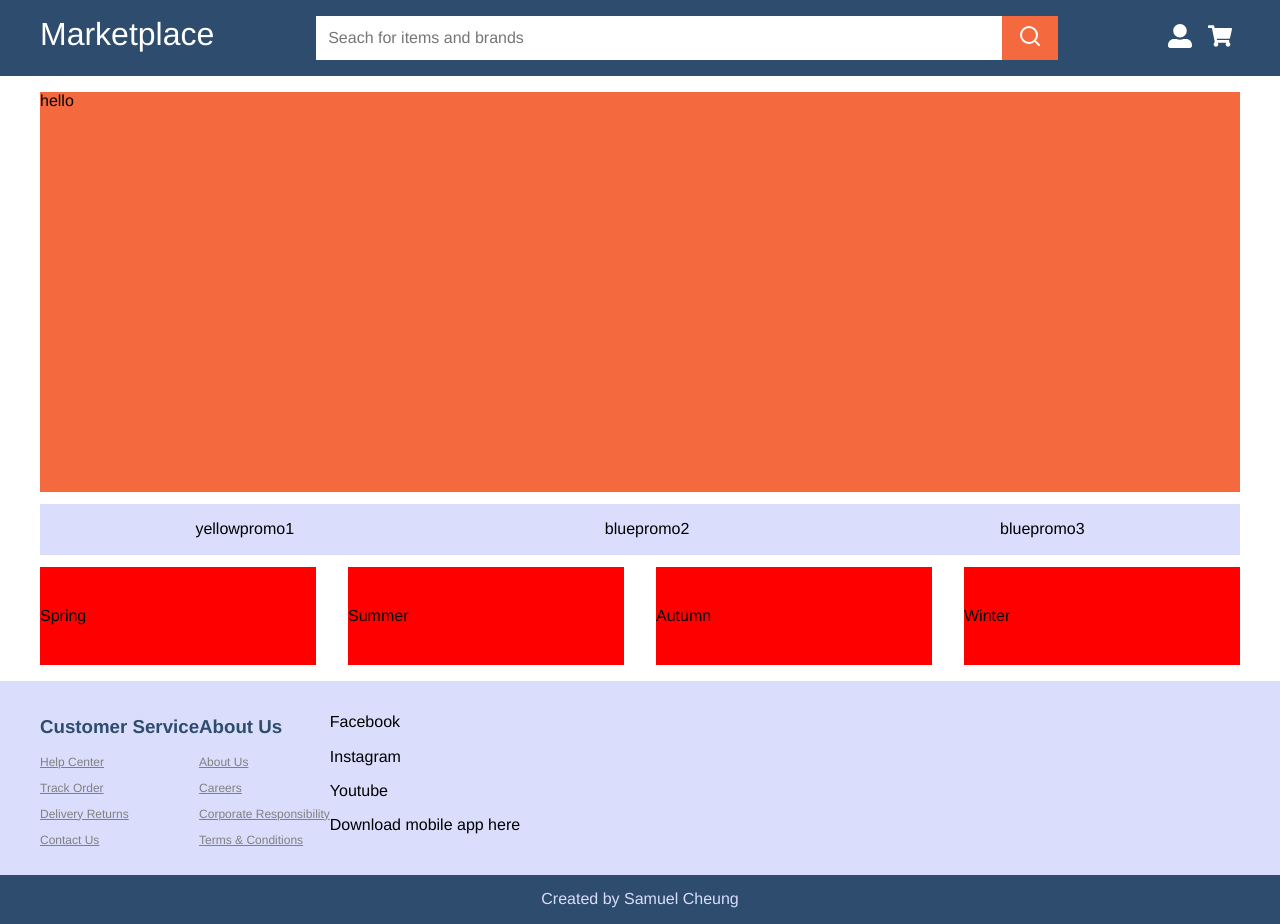
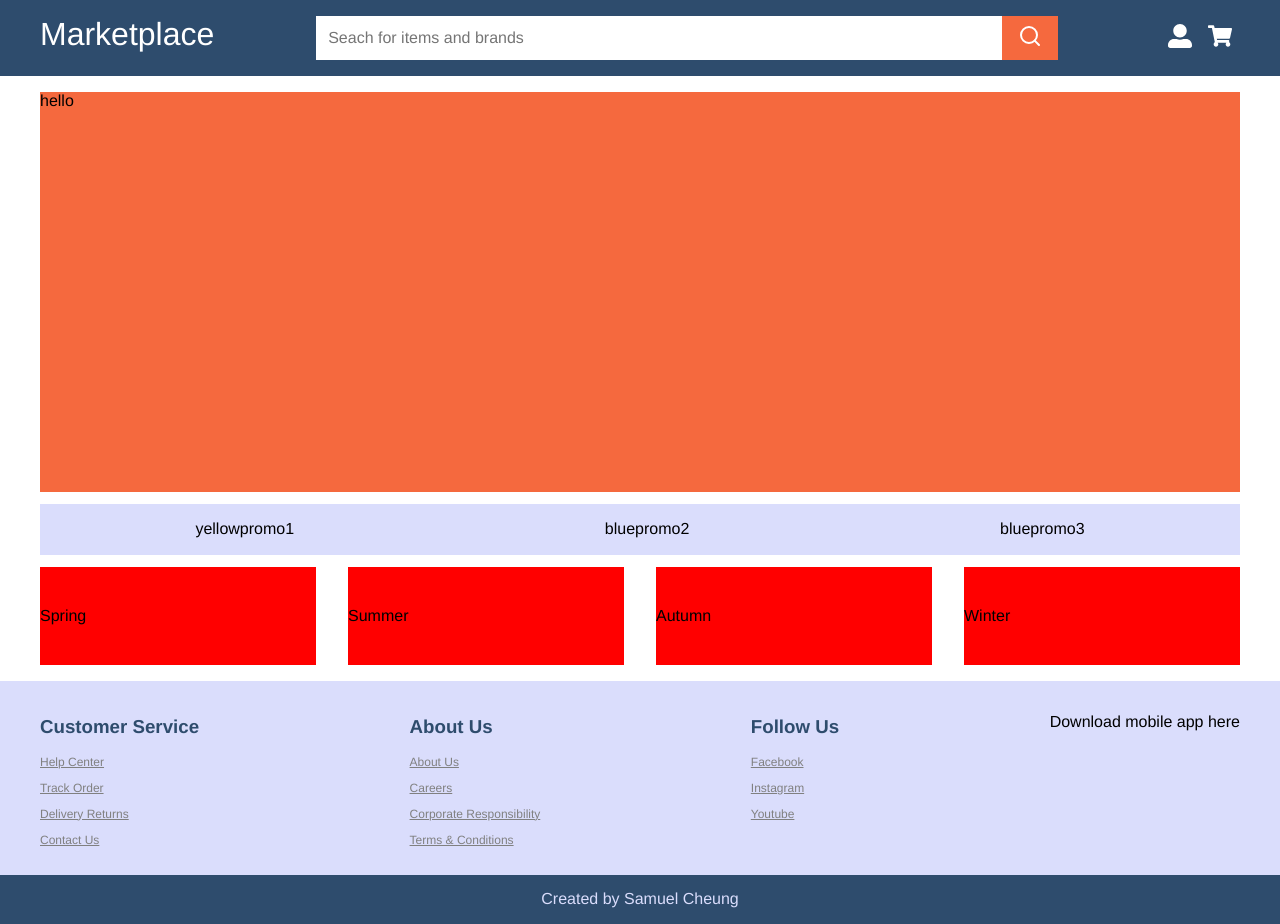
Before and after one commit to salmonsashimi/onlinestore, a Next.js app: page / in a window 1280 px wide. Built offline with nearby package versions, Linux system fonts and the light colour scheme.

Commit message:
added footer content

```diff
--- a/src/components/Footer.js
+++ b/src/components/Footer.js
@@ -33,6 +33,14 @@ Footer.defaultProps = {
                 'Corporate Responsibility',
                 'Terms & Conditions'
             ]
+        },
+        {
+            name: 'Follow Us',
+            links: [
+                'Facebook',
+                'Instagram',
+                'Youtube'
+            ]
         }
     ]
 }
--- a/src/components/FooterSocialMedia.js
+++ b/src/components/FooterSocialMedia.js
@@ -1,8 +1,5 @@
 const FooterSocialMedia = () => (
     <div>
-        <p>Facebook</p>
-        <p>Instagram</p>
-        <p>Youtube</p>
         <p>Download mobile app here</p>
     </div>
 )
--- a/src/styles/components/_footer.scss
+++ b/src/styles/components/_footer.scss
@@ -4,4 +4,5 @@
 
 .footer__container {
     display: flex;
+    justify-content: space-between;
 }
```
